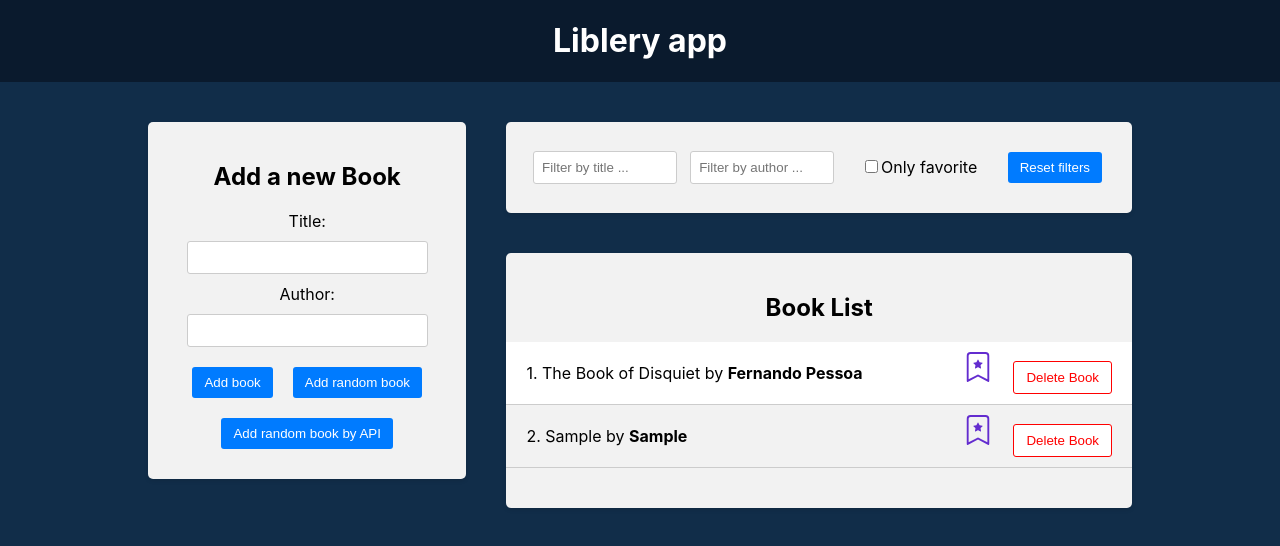
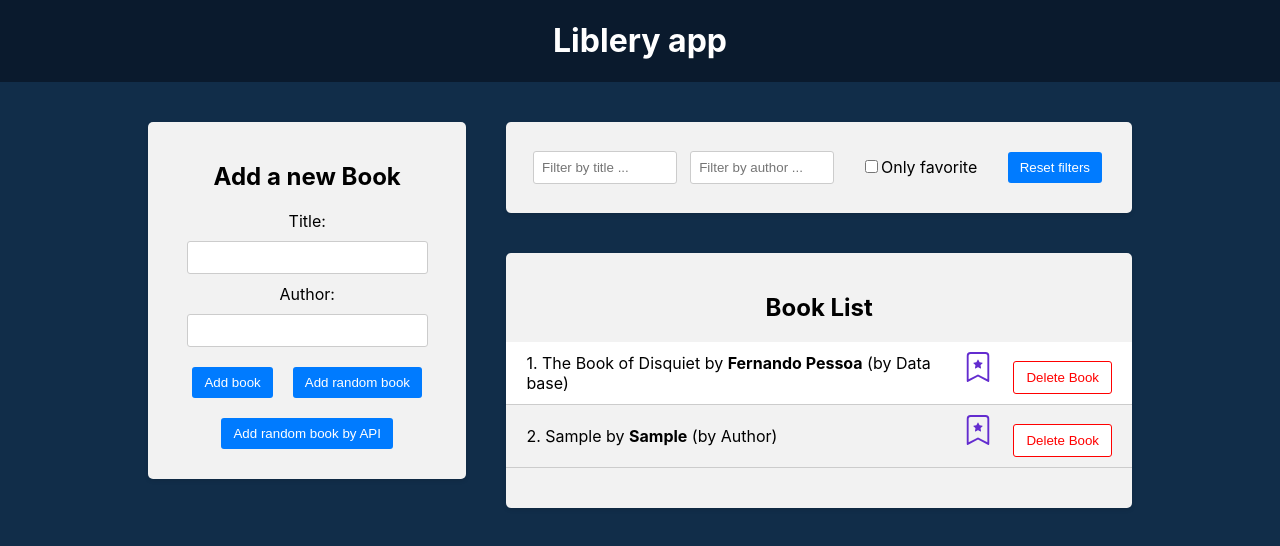
Before and after one commit to mishok2004/30-react-redux, a React (Create React App) app in the folder frontend/: page / in a window 1280 px wide. Both pictures are taken after typing "Sample", "Sample" into the empty fields and a click on the button "Add random book". Shown: the top 546 px of the page. Built offline with nearby package versions, Linux system fonts and the light colour scheme.

Commit message:
add sorse book

```diff
--- a/frontend/src/components/BookForm/BookForm.js
+++ b/frontend/src/components/BookForm/BookForm.js
@@ -13,7 +13,7 @@ const BookForm = () => {
 
   const handlAddRandomBook = () => {
     const randomIndex = Math.floor(Math.random() * booksDate.length)
-    const randomBook = createBookWithId(booksDate[randomIndex])
+    const randomBook = createBookWithId(booksDate[randomIndex], 'by Data base')
     dispatch(booksActions.addBook(randomBook))
   }
 
@@ -21,7 +21,7 @@ const BookForm = () => {
     try {
       const res = await axios.get('http://localhost:4000/random-book')
       if (res.data && res.data.title && res.data.author) {
-        const NewBook = createBookWithId(res.data)
+        const NewBook = createBookWithId(res.data, 'by API')
         dispatch(booksActions.addBook(NewBook))
       }
     } catch (error) {
@@ -32,7 +32,7 @@ const BookForm = () => {
   const handleSubmit = (e) => {
     e.preventDefault()
     if (title && author) {
-      const NewBook = createBookWithId({ title, author })
+      const NewBook = createBookWithId({ title, author }, 'by Author')
       dispatch(booksActions.addBook(NewBook))
 
       setTitle('')
--- a/frontend/src/components/BookList/BookList.js
+++ b/frontend/src/components/BookList/BookList.js
@@ -66,7 +66,8 @@ const BookList = () => {
             <li key={book.id}>
               <div className="book-info">
                 {++index}. {highlightMatches(book.title, titleFilter)} by{' '}
-                <strong>{highlightMatches(book.author, authorFilter)}</strong>
+                <strong>{highlightMatches(book.author, authorFilter)}</strong> (
+                {book.sorse})
               </div>
               <div className="book-action">
                 <span onClick={() => onTogleFavoriteBook(book.id)}>
--- a/frontend/src/utils/createBookWithId.js
+++ b/frontend/src/utils/createBookWithId.js
@@ -1,8 +1,9 @@
 import { v4 as uuidv4 } from 'uuid'
 
-export const createBookWithId = (book) => {
+export const createBookWithId = (book, sorse) => {
   return {
     ...book,
+    sorse,
     id: uuidv4(),
     isFavorite: false,
   }
```
